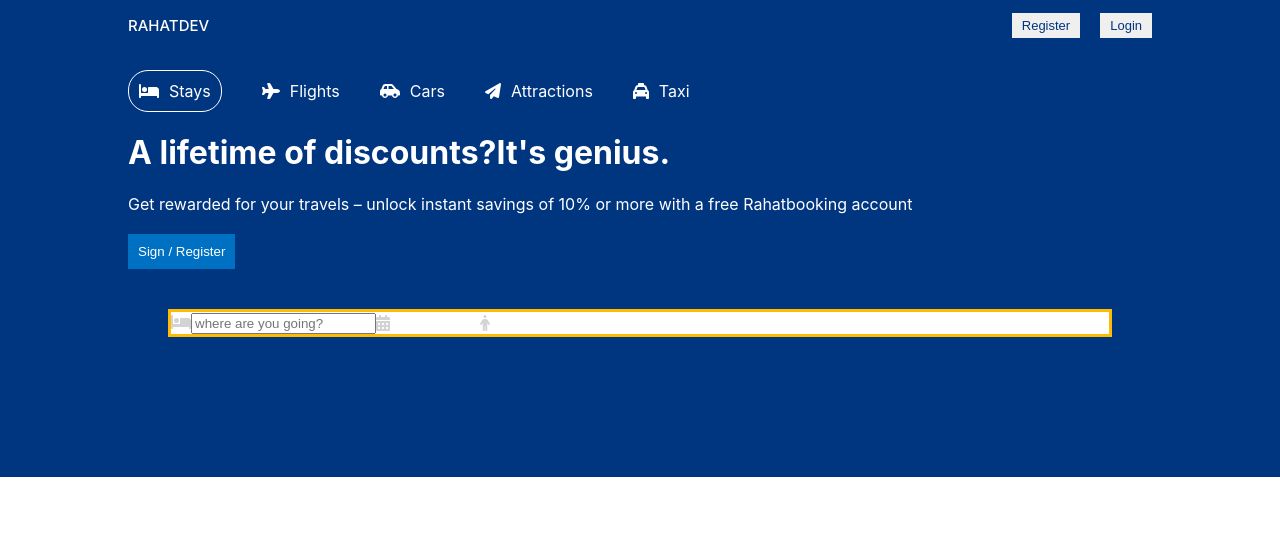
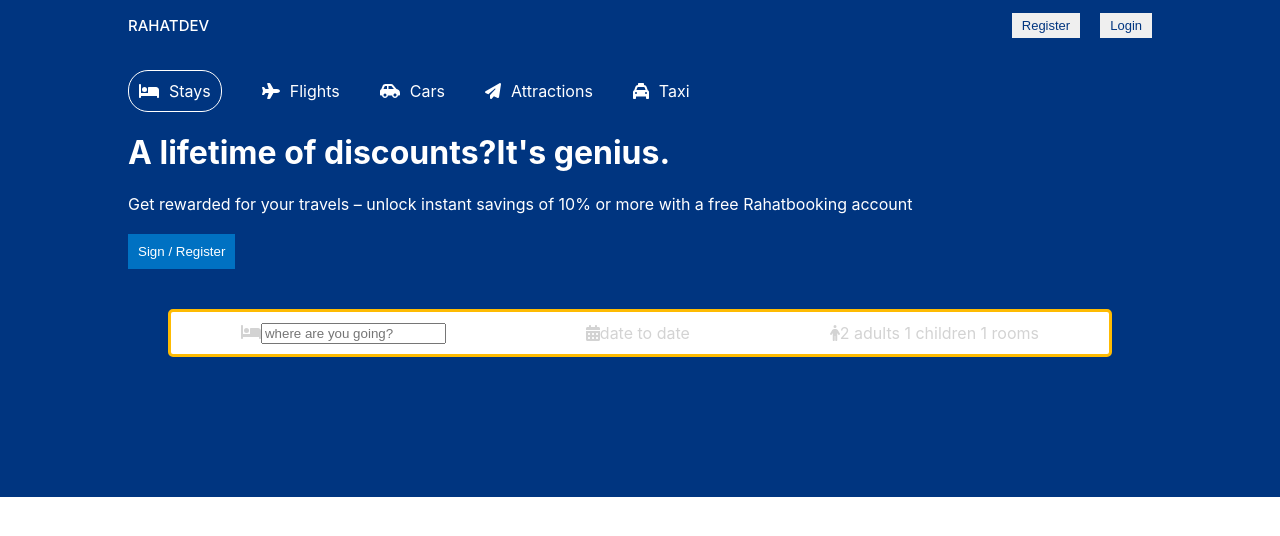
Before and after one commit to bellicose77/booking-app-clientside, a React (Create React App) app: page / in a window 1280 px wide. Shown: the top 536 px of the page. Built offline with nearby package versions, Linux system fonts and the light colour scheme.

Commit message:
header search section

```diff
--- a/src/components/Header/Header.css
+++ b/src/components/Header/Header.css
@@ -41,7 +41,13 @@ gap:40px;
     border: 3px solid #febb02;
     display:flex;
     align-items:center;
+    justify-content: space-around;
+    padding: 10px 0px;
+   border-radius: 5px;
 }
 .headerIcon{
     color: lightgrey;
 }
+.headerSearchItem{
+    color: lightgrey;
+}
```
